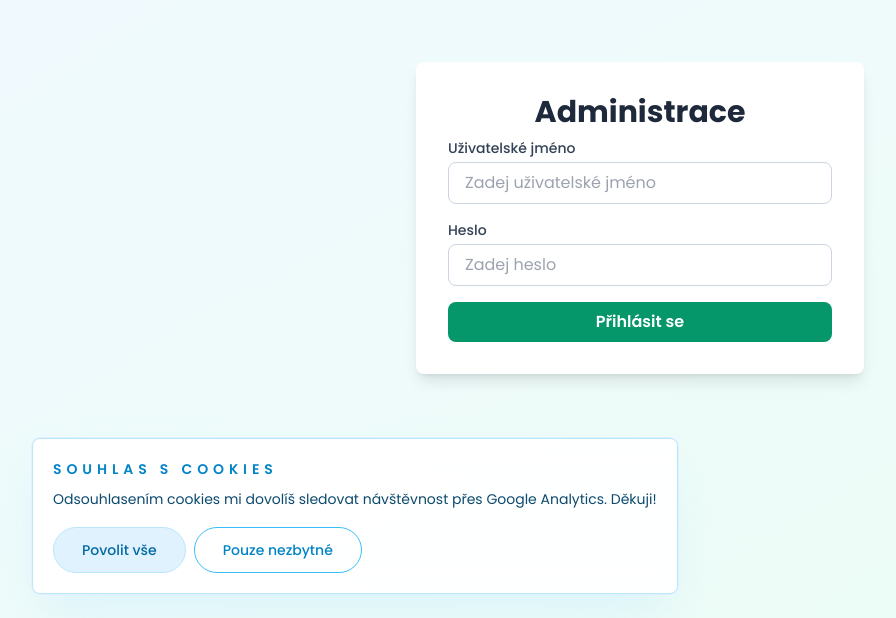
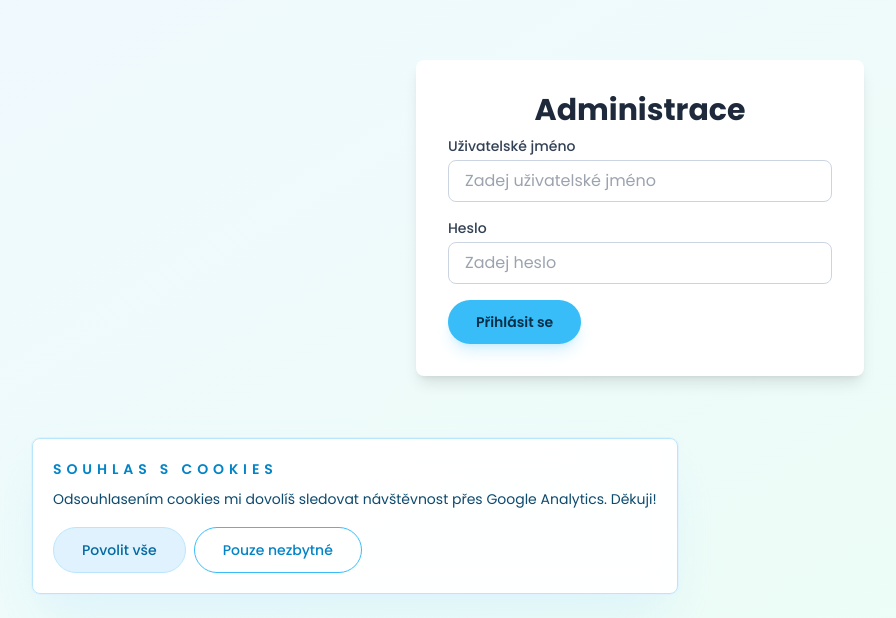
Before and after one commit to Michal-soukrome/joga-s-eliskou, a Next.js app: page /admin in a window 1280 px wide. Shown: the part 182-800 px from the top of the page, without its empty margins (0-896 px from the left). Built offline with nearby package versions, Linux system fonts and the light colour scheme.

Commit message:
Update page.tsx

```diff
--- a/src/app/admin/page.tsx
+++ b/src/app/admin/page.tsx
@@ -77,11 +77,7 @@ export default function AdminLogin() {
             </div>
           )}
 
-          <button
-            type="submit"
-            disabled={isLoading}
-            className="w-full bg-emerald-600 hover:bg-emerald-700 disabled:bg-emerald-400 text-white font-semibold py-2 rounded-lg transition"
-          >
+          <button type="submit" disabled={isLoading} className="btn-primary">
             {isLoading ? "Přihlašuji..." : "Přihlásit se"}
           </button>
         </form>
```
